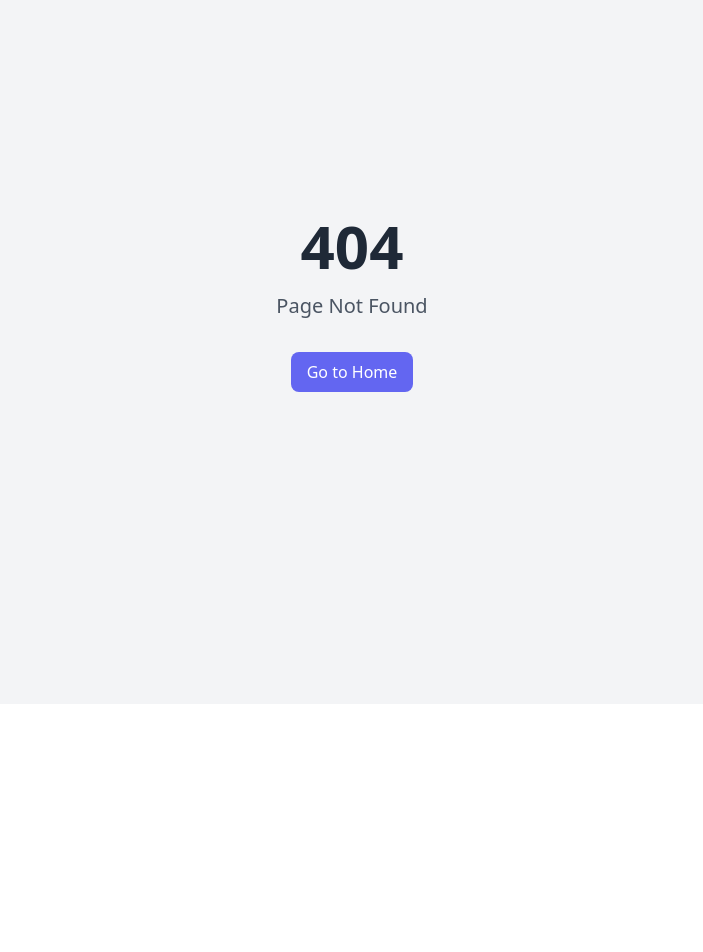
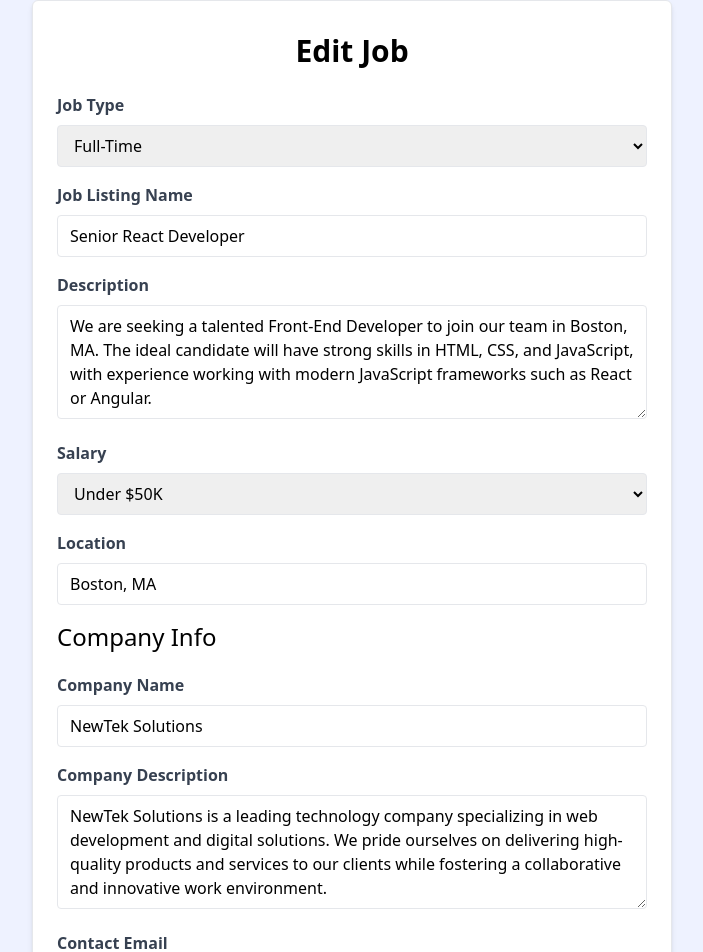
Before and after one commit to Abdi036/job_listing, a React (Vite) app: page /edit-job/1 in a window 1280 px wide. Before the commit this address had no page. Shown: the part 161-1113 px from the top of the page, without its empty margins (288-991 px from the left). Before the commit the page ends 865 px from the top, so only its background shows below. Built offline with nearby package versions, Linux system fonts and the light colour scheme; data requests are answered from the project's data file.

Commit message:
implemented edit functionality

```diff
--- a/package.json
+++ b/package.json
@@ -26,6 +26,7 @@
     "eslint-plugin-react": "^7.34.2",
     "eslint-plugin-react-hooks": "^4.6.2",
     "eslint-plugin-react-refresh": "^0.4.7",
+    "json-server": "^1.0.0-beta.1",
     "postcss": "^8.4.39",
     "tailwindcss": "^3.4.4",
     "vite": "^5.3.1"
--- a/src/App.jsx
+++ b/src/App.jsx
@@ -10,6 +10,7 @@
 import JobsPage from "./pages/JobsPage";
 import JobPage from "./pages/JobPage";
 import AddJobsPage from "./pages/AddJobsPage";
+import EditJobPage from "./pages/EditJobPage";
 import NotFound from "./pages/NotFound";
 
 // Add job
@@ -35,6 +36,18 @@
   return res.json();
 }
 
+// Update Job
+async function updateJob(job) {
+  const res = await fetch(`http://localhost:9000/jobs/${job.id}`, {
+    method: "PATCH",
+    headers: {
+      "Content-Type": "application/json",
+    },
+    body: JSON.stringify(job),
+  });
+  return res.json();
+}
+
 export default function App() {
   const router = createBrowserRouter(
     createRoutesFromElements(
@@ -43,6 +56,10 @@
         <Route path="*" element={<NotFound />} />
         <Route path="/jobs" element={<JobsPage />} />
         <Route path="/job/:id" element={<JobPage deleteJob={deleteJob} />} />
+        <Route
+          path="/edit-job/:id"
+          element={<EditJobPage onEditJob={updateJob} />}
+        />
         <Route path="/add-jobs" element={<AddJobsPage onAddJob={addJob} />} />
       </Route>
     )
@@ -50,5 +67,3 @@
 
   return <RouterProvider router={router} />;
 }
-
-// start from Edit
--- /dev/null
+++ b/src/pages/EditJobPage.jsx
@@ -0,0 +1,271 @@
+/* eslint-disable react/prop-types */
+import { useEffect, useState } from "react";
+import { useNavigate, useParams } from "react-router-dom";
+import { toast } from "react-toastify";
+
+export default function EditJobPage({ onEditJob }) {
+  const [type, setType] = useState("");
+  const [title, setTitle] = useState("");
+  const [description, setDescription] = useState("");
+  const [salary, setSalary] = useState("");
+  const [location, setLocation] = useState("");
+  const [companyName, setCompanyName] = useState("");
+  const [companyDescription, setCompanyDescription] = useState("");
+  const [contactEmail, setContactEmail] = useState("");
+  const [contactPhone, setContactPhone] = useState("");
+  const { id } = useParams();
+  const navigate = useNavigate();
+
+  useEffect(() => {
+    async function fetchJob() {
+      try {
+        const URL = `http://localhost:9000/jobs/${id}`;
+        const res = await fetch(URL);
+        const data = await res.json();
+        setType(data.type);
+        setTitle(data.title);
+        setDescription(data.description);
+        setSalary(data.salary);
+        setLocation(data.location);
+        setCompanyName(data.company.name);
+        setCompanyDescription(data.company.description);
+        setContactEmail(data.company.contactEmail);
+        setContactPhone(data.company.contactPhone);
+      } catch (error) {
+        console.error("Error while fetching data:", error);
+        toast.error("Failed to fetch job details.");
+      }
+    }
+    fetchJob();
+  }, [id]);
+
+  async function handleSubmit(e) {
+    e.preventDefault();
+    const updatedJob = {
+      id,
+      type,
+      title,
+      description,
+      salary,
+      location,
+      company: {
+        name: companyName,
+        description: companyDescription,
+        contactEmail,
+        contactPhone,
+      },
+    };
+    try {
+      await onEditJob(updatedJob);
+      toast.success("Job updated successfully.");
+      navigate(`/job/${id}`);
+    } catch (error) {
+      console.error("Error while updating job:", error);
+      toast.error("Failed to update job.");
+    }
+  }
+
+  return (
+    <section className="bg-indigo-50">
+      <div className="container mx-auto max-w-2xl py-24 px-4">
+        <div className="bg-white px-6 py-8 mb-4 shadow-md rounded-md border">
+          <form onSubmit={handleSubmit}>
+            <h2 className="text-3xl text-center font-semibold mb-6">
+              Edit Job
+            </h2>
+            <div className="mb-4">
+              <label
+                htmlFor="type"
+                className="block text-gray-700 font-bold mb-2"
+              >
+                Job Type
+              </label>
+              <select
+                id="type"
+                name="type"
+                className="border rounded w-full py-2 px-3"
+                required
+                value={type}
+                onChange={(e) => setType(e.target.value)}
+              >
+                <option value="Full-Time">Full-Time</option>
+                <option value="Part-Time">Part-Time</option>
+                <option value="Remote">Remote</option>
+                <option value="Internship">Internship</option>
+              </select>
+            </div>
+
+            <div className="mb-4">
+              <label
+                htmlFor="title"
+                className="block text-gray-700 font-bold mb-2"
+              >
+                Job Listing Name
+              </label>
+              <input
+                type="text"
+                id="title"
+                name="title"
+                className="border rounded w-full py-2 px-3"
+                placeholder="e.g., Beautiful Apartment In Miami"
+                required
+                value={title}
+                onChange={(e) => setTitle(e.target.value)}
+              />
+            </div>
+
+            <div className="mb-4">
+              <label
+                htmlFor="description"
+                className="block text-gray-700 font-bold mb-2"
+              >
+                Description
+              </label>
+              <textarea
+                id="description"
+                name="description"
+                className="border rounded w-full py-2 px-3"
+                rows="4"
+                placeholder="Add any job duties, expectations, requirements, etc"
+                value={description}
+                onChange={(e) => setDescription(e.target.value)}
+              ></textarea>
+            </div>
+
+            <div className="mb-4">
+              <label
+                htmlFor="salary"
+                className="block text-gray-700 font-bold mb-2"
+              >
+                Salary
+              </label>
+              <select
+                id="salary"
+                name="salary"
+                className="border rounded w-full py-2 px-3"
+                required
+                value={salary}
+                onChange={(e) => setSalary(e.target.value)}
+              >
+                <option value="Under $50K">Under $50K</option>
+                <option value="$50K - 60K">$50K - $60K</option>
+                <option value="$60K - 70K">$60K - $70K</option>
+                <option value="$70K - 80K">$70K - $80K</option>
+                <option value="$80K - 90K">$80K - $90K</option>
+                <option value="$90K - $100K">$90K - $100K</option>
+                <option value="$100K - 125K">$100K - $125K</option>
+                <option value="$125K - 150K">$125K - $150K</option>
+                <option value="$150K - 175K">$150K - $175K</option>
+                <option value="$175K - 200K">$175K - $200K</option>
+                <option value="Over $200K">Over $200K</option>
+              </select>
+            </div>
+
+            <div className="mb-4">
+              <label
+                htmlFor="location"
+                className="block text-gray-700 font-bold mb-2"
+              >
+                Location
+              </label>
+              <input
+                type="text"
+                id="location"
+                name="location"
+                className="border rounded w-full py-2 px-3"
+                placeholder="Company Location"
+                required
+                value={location}
+                onChange={(e) => setLocation(e.target.value)}
+              />
+            </div>
+
+            <h3 className="text-2xl mb-5">Company Info</h3>
+
+            <div className="mb-4">
+              <label
+                htmlFor="company"
+                className="block text-gray-700 font-bold mb-2"
+              >
+                Company Name
+              </label>
+              <input
+                type="text"
+                id="company"
+                name="company"
+                className="border rounded w-full py-2 px-3"
+                placeholder="Company Name"
+                value={companyName}
+                onChange={(e) => setCompanyName(e.target.value)}
+              />
+            </div>
+
+            <div className="mb-4">
+              <label
+                htmlFor="company_description"
+                className="block text-gray-700 font-bold mb-2"
+              >
+                Company Description
+              </label>
+              <textarea
+                id="company_description"
+                name="company_description"
+                className="border rounded w-full py-2 px-3"
+                rows="4"
+                placeholder="What does your company do?"
+                value={companyDescription}
+                onChange={(e) => setCompanyDescription(e.target.value)}
+              ></textarea>
+            </div>
+
+            <div className="mb-4">
+              <label
+                htmlFor="contact_email"
+                className="block text-gray-700 font-bold mb-2"
+              >
+                Contact Email
+              </label>
+              <input
+                type="email"
+                id="contact_email"
+                name="contact_email"
+                className="border rounded w-full py-2 px-3"
+                placeholder="Email address for applicants"
+                required
+                value={contactEmail}
+                onChange={(e) => setContactEmail(e.target.value)}
+              />
+            </div>
+
+            <div className="mb-4">
+              <label
+                htmlFor="contact_phone"
+                className="block text-gray-700 font-bold mb-2"
+              >
+                Contact Phone
+              </label>
+              <input
+                type="tel"
+                id="contact_phone"
+                name="contact_phone"
+                className="border rounded w-full py-2 px-3"
+                placeholder="Optional phone for applicants"
+                value={contactPhone}
+                onChange={(e) => setContactPhone(e.target.value)}
+              />
+            </div>
+
+            <div>
+              <button
+                className="bg-indigo-500 hover:bg-indigo-600 text-white font-bold py-2 px-4 rounded-full w-full focus:outline-none focus:shadow-outline"
+                type="submit"
+              >
+                Edit Job
+              </button>
+            </div>
+          </form>
+        </div>
+      </div>
+    </section>
+  );
+}
```
Also changed, not shown: 1 other file (tests, documents, lock files or other folders).
